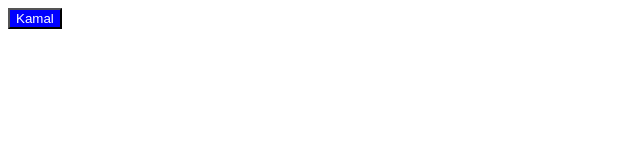
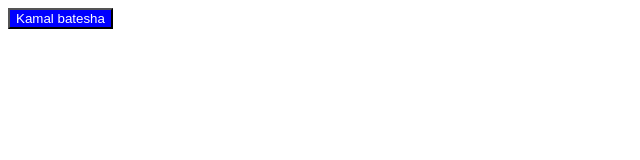
Before and after one commit to KamalBatesha/git_try, a plain HTML site: page index.html in a window 1280 px wide. Shown: the whole page, without its empty margins (0-640 px from the left). Drawn offline with Linux system fonts and the light colour scheme.

Commit message:
kamal commit

```diff
--- a/index.html
+++ b/index.html
@@ -8,7 +8,7 @@
 </head>
 <body>
 
-    <button id="kamal" >Kamal</button>
+    <button id="kamal" >Kamal batesha</button>
 
     <script src="main.js"></script>
 </body>
```
